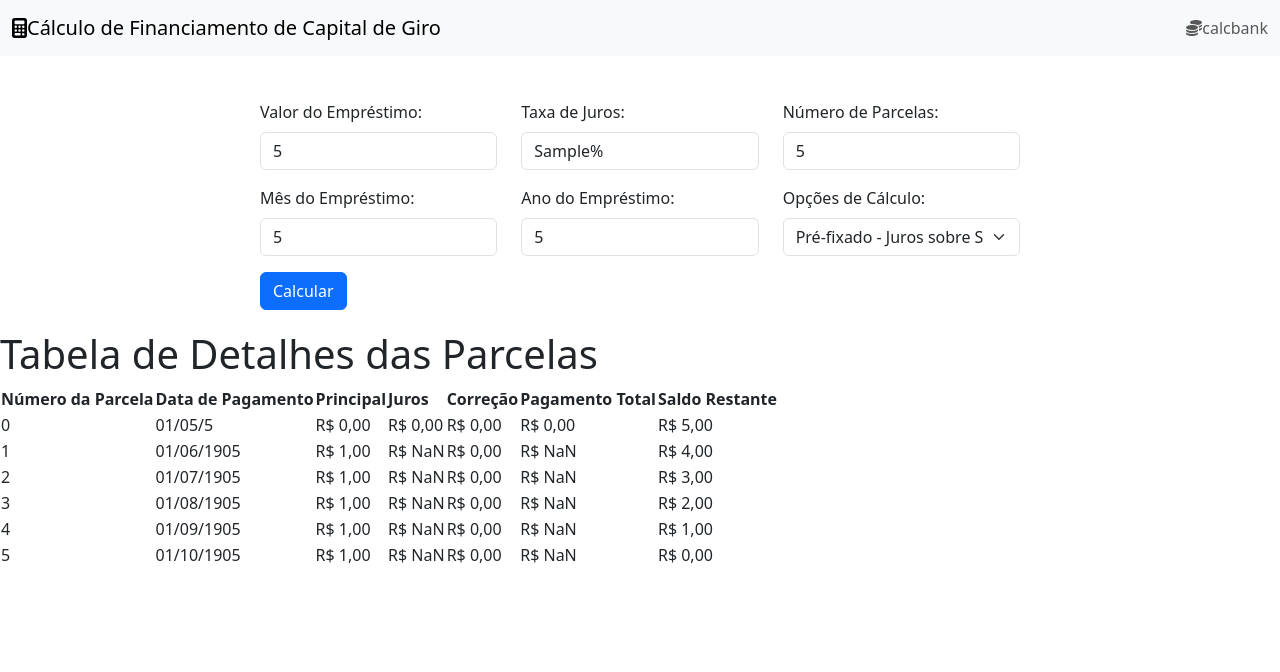
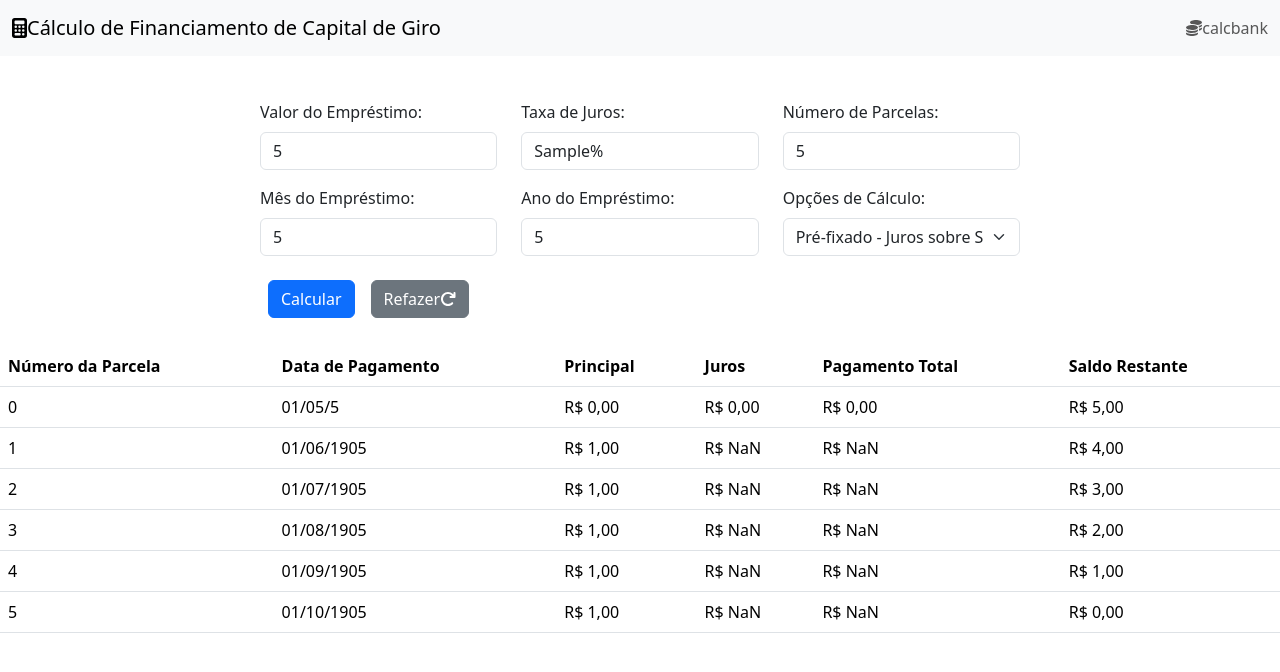
Before and after one commit to joanamds/app-calc-financiamento, a React (Create React App) app: page / in a window 1280 px wide. Both pictures are taken after typing "5", "Sample", "5", "5", "5" into the empty fields and a click on the button "Calcular". Shown: the top 672 px of the page. Built offline with nearby package versions, Linux system fonts and the light colour scheme.

Commit message:
app pronto

```diff
--- a/src/App.css
+++ b/src/App.css
@@ -13,3 +13,7 @@
 button {
   margin-top: 20px; /* Espaçamento acima do botão */
 }
+
+.button-spacing {
+  margin: 8px; /* Adicione a margem desejada */
+}
--- a/src/App.tsx
+++ b/src/App.tsx
@@ -1,7 +1,7 @@
 import React from 'react';
 import Header from './components/Header';
 import LoanForm from './components/Form';
-import Table from './components/Table';
+import LoanTable from './components/Table';
 import './App.css';
 
 function App() {
@@ -9,7 +9,7 @@ function App() {
     <div className="App">
       <Header />
       <LoanForm />
-      <Table />
+      <LoanTable />
     </div>
   );
 }
--- a/src/calculations/PreFixedOnBalance.ts
+++ b/src/calculations/PreFixedOnBalance.ts
@@ -24,7 +24,6 @@ export default class PreFixedOnBalance extends LoanCalculator {
           paymentDate: `01/${loanMonth.toString().padStart(2, '0')}/${loanYear}`,
           principal: (0).toLocaleString('pt-BR', { style: 'currency', currency: 'BRL' }),
           interest: (0).toLocaleString('pt-BR', { style: 'currency', currency: 'BRL' }),
-          correction: (0).toLocaleString('pt-BR', { style: 'currency', currency: 'BRL' }),
           totalPayment: (0).toLocaleString('pt-BR', { style: 'currency', currency: 'BRL' }),
           balance: balance.toLocaleString('pt-BR', { style: 'currency', currency: 'BRL' }),
         };
@@ -43,7 +42,7 @@ export default class PreFixedOnBalance extends LoanCalculator {
           paymentDate: formattedDate,
           principal: amortizacaoFixa.toLocaleString('pt-BR', { style: 'currency', currency: 'BRL' }),
           interest: interest.toLocaleString('pt-BR', { style: 'currency', currency: 'BRL' }),
-          correction: (0).toLocaleString('pt-BR', { style: 'currency', currency: 'BRL' }),
+          // correction: (0).toLocaleString('pt-BR', { style: 'currency', currency: 'BRL' }),
           totalPayment: totalPayment.toLocaleString('pt-BR', { style: 'currency', currency: 'BRL' }),
           balance: balance.toLocaleString('pt-BR', { style: 'currency', currency: 'BRL' }),
         };
--- a/src/calculations/PreFixedOnInstallment.ts
+++ b/src/calculations/PreFixedOnInstallment.ts
@@ -23,7 +23,6 @@ export default class PreFixedOnInstallment extends LoanCalculator {
             paymentDate: `01/${loanMonth.toString().padStart(2, '0')}/${loanYear}`,
             principal: (0).toLocaleString('pt-BR', { style: 'currency', currency: 'BRL' }),
             interest: (0).toLocaleString('pt-BR', { style: 'currency', currency: 'BRL' }),
-            correction: (0).toLocaleString('pt-BR', { style: 'currency', currency: 'BRL' }),
             totalPayment: (0).toLocaleString('pt-BR', { style: 'currency', currency: 'BRL' }),
             balance: balance.toLocaleString('pt-BR', { style: 'currency', currency: 'BRL' }),
           };
--- a/src/calculations/types/InstallmentDetail.ts
+++ b/src/calculations/types/InstallmentDetail.ts
@@ -3,7 +3,7 @@ export interface InstallmentDetail {
   paymentDate: string;          // Data de pagamento da parcela (formato "DD-MM-YYYY")
   principal: string;            // Valor principal pago nesta parcela
   interest: string;             // Valor dos juros aplicados nesta parcela
-  correction: string;           // Valor da correção monetária nesta parcela
+  correction?: string;           // Valor da correção monetária nesta parcela
   totalPayment: string;         // Total pago nesta parcela (principal + juros + correção)
   balance: string;              // Saldo devedor restante após o pagamento desta parcela
 }
--- a/src/components/Form.tsx
+++ b/src/components/Form.tsx
@@ -1,10 +1,13 @@
-import { useState, useContext } from "react";
+import { useState, useContext, useRef } from "react";
 import { CalculationOption } from "../calculations/types/CalculationOption";
 import LoanContext from "../context/LoanContext";
 import { Input, Label, Form, Button, Row, Col, FormGroup } from 'reactstrap';
 import { PreFixedOnBalance, PreFixedOnInstallment, PostFixedOnBalanceWithCorrection, PostFixedOnBalanceWithInstallmentCorrection, PostFixedOnInstallmentWithCorrection } from "../calculations";
+import { FontAwesomeIcon } from '@fortawesome/react-fontawesome';
+import { faRedo } from '@fortawesome/free-solid-svg-icons';
 
 function LoanForm(): JSX.Element {
+  const formRef = useRef<HTMLFormElement>(null);
   const [loanAmount, setLoanAmount] = useState<number>(0);
   const [interestRate, setInterestRate] = useState<string>("");
   const [installmentCount, setInstallmentCount] = useState<number>(0);
@@ -12,12 +15,25 @@ function LoanForm(): JSX.Element {
   const [loanYear, setLoanYear] = useState<number>(0);
   const [calculationType, setCalculationType] = useState<CalculationOption>(CalculationOption.PreFixedOnBalance);
   const [correctionRate, setCorrectionRate] = useState<number>(0);
-  const { setTotalCalculation } = useContext(LoanContext);
+  const { totalCalculation, setTotalCalculation } = useContext(LoanContext);
 
   const handleInterestRateChange = (e: React.ChangeEvent<HTMLInputElement>) => {
     const input = e.target.value.replace("%", "").replace(",", ".");
     setInterestRate(input);
   };
+
+  const handleReset = () => {
+    formRef.current?.reset();
+    setLoanAmount(0);
+    setInterestRate("");
+    setInstallmentCount(0);
+    setCalculationType(CalculationOption.PreFixedOnBalance);
+    setLoanMonth(0);
+    setLoanYear(0);
+    setCorrectionRate(0);
+    setTotalCalculation([]);
+  };
+
 
   const CalculationOptionTitles: Record<CalculationOption, string> = {
     [CalculationOption.PreFixedOnBalance]: "Pré-fixado - Juros sobre Saldo Devedor",
@@ -115,10 +131,17 @@ function LoanForm(): JSX.Element {
           </Col>
         </Row>
       )}
-
-      <Button color="primary" onClick={handleClick}>
+      <Button color="primary" onClick={handleClick} className="button-spacing">
         Calcular
       </Button>
+      {
+        totalCalculation.length > 0 && (
+          <Button onClick={ handleReset } className="button-spacing">
+            Refazer
+            <FontAwesomeIcon icon={ faRedo } />
+          </Button>
+        )
+      }
     </Form>
   );
 }
--- a/src/components/Table.tsx
+++ b/src/components/Table.tsx
@@ -1,20 +1,22 @@
 import { useContext } from 'react';
 import LoanContext from '../context/LoanContext';
+import { Table } from 'reactstrap';
 
-function Table() {
+function LoanTable() {
   const { totalCalculation } = useContext(LoanContext);
 
   return (
     <div>
-      <h1>Tabela de Detalhes das Parcelas</h1>
-      <table>
+      {totalCalculation.length > 0 && (
+          <div>
+          <Table className="table-content">
             <thead>
               <tr>
                 <th>Número da Parcela</th>
                 <th>Data de Pagamento</th>
                 <th>Principal</th>
                 <th>Juros</th>
-            <th>Correção</th>
+                { totalCalculation[1].correction && <th>Correção</th> }
                 <th>Pagamento Total</th>
                 <th>Saldo Restante</th>
               </tr>
@@ -26,15 +28,17 @@ function Table() {
                   <td>{installment.paymentDate}</td>
                   <td>{installment.principal}</td>
                   <td>{installment.interest}</td>
-              <td>{installment.correction}</td>
+                  { installment.correction && <td>{installment.correction}</td> }
                   <td>{installment.totalPayment}</td>
                   <td>{installment.balance}</td>
                 </tr>
               ))}
             </tbody>
-      </table>
+          </Table>
+          </div>)
+      }
     </div>
   );
 }
 
-export default Table;
+export default LoanTable;
```
Lines whose indentation alone changed are shown as unchanged.
